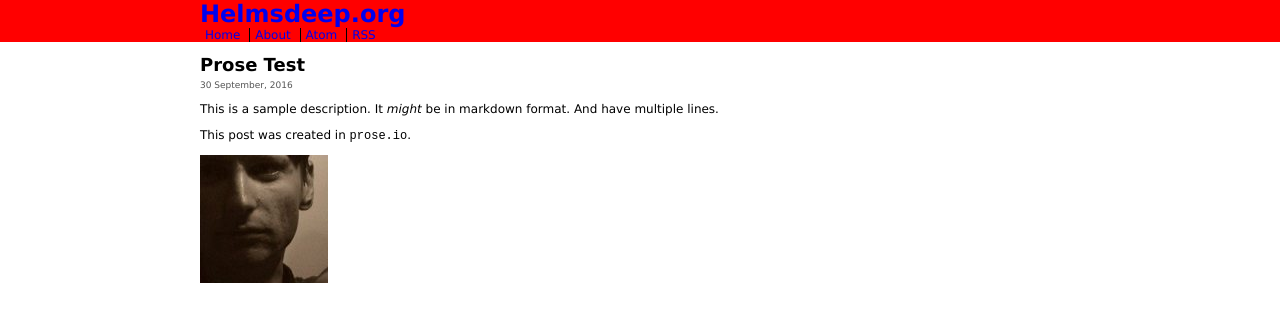
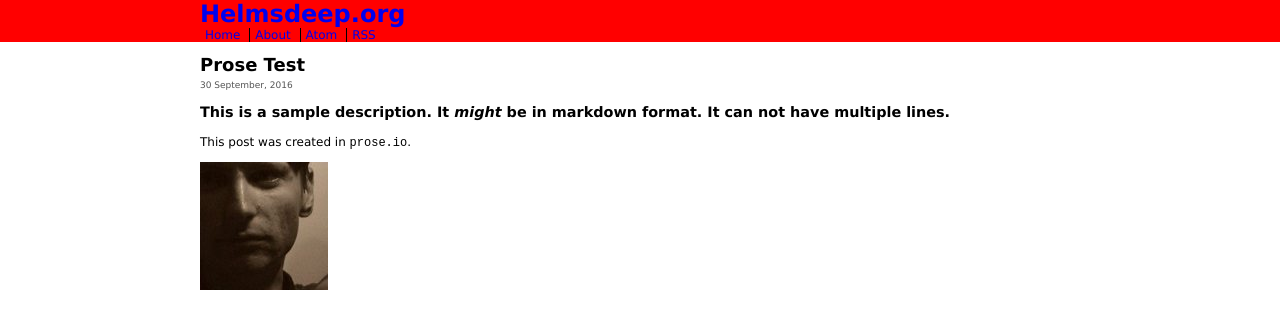
Before and after one commit to nathanholyoak/helmsdeep.github.io, a Jekyll site: the page built from _posts/2016-09-30-prose-test.md, in a window 1280 px wide. Shown: the top 329 px of the page. Built offline with Jekyll 4.4.1, drawn with Linux system fonts in a browser that asks for light colours.

Commit message:
Further experimentation

```diff
--- /dev/null
+++ b/_authors/craig.html
@@ -0,0 +1,6 @@
+---
+author: craig
+name: Craig Holyoak
+---
+
+this is craig
--- /dev/null
+++ b/_authors/nathan.html
@@ -0,0 +1,6 @@
+---
+author: nathan
+name: Nathan Holyoak
+---
+
+this is nathan
--- a/_config.yml
+++ b/_config.yml
@@ -9,7 +9,9 @@
 exclude: [vendor, 'Gemfile*']
 gems: [jekyll-paginate, jekyll-feed]
 paginate: 2
-#paginate_path: "/page:num"
+collections:
+  authors:
+    output: true
 defaults:
   -
     scope:
@@ -17,6 +19,12 @@
       type: 'posts'
     values:
       layout: 'post'
+  -
+    scope:
+      path: ''
+      type: 'authors'
+    values:
+      layout: 'author'
 prose:
   rooturl: '_posts'
   siteurl: 'https://helmsdeep.github.io/'
@@ -42,14 +50,14 @@
         field:
           element: 'select'
           label: 'Author'
-          options:
-            - name: None
-              value:
-            - name: Craig Holoak
-              value: craig
-            - name: Nathan Holoak
-              value: nathan
-      - name: 'description'
+          options: 'https://helmsdeep.github.io/authors.jsonp'
+#            - name: None
+#              value:
+#            - name: Craig Holoak
+#              value: craig
+#            - name: Nathan Holoak
+#              value: nathan
+      - name: 'excerpt'
         field:
           element: 'textarea'
           label: 'Description'
--- a/_layouts/post.html
+++ b/_layouts/post.html
@@ -7,7 +7,9 @@
     <h1 itemprop="name headline">{{ page.title }}</h1>
 
     <p class="byline"><time itemprop="datePublished">{{ page.date | date: "%d %B, %Y" }}</time>
-    {% if page.author %}by <span itemprop="author" itemscope itemtype="http://schema.org/Person"><span itemprop="name">{{ site.data.authors[page.author].name | default: page.author }}</span></span>{% endif %}
+    {% if page.author %}{% assign author_data = site.authors | where:"author", page.author %}{% assign author = author_data | first %}
+    by <span itemprop="author" itemscope itemtype="http://schema.org/Person"><a href="{{ author.url | prepend: site.baseurl }}" itemprop="name">{{ author.name | default: page.author }}</a></span>
+    {% endif %}
     </p>
 
     {% if page.tags.size > 0 %}
@@ -19,11 +21,11 @@
     {% endif %}
   </header>
 
-  {% if page.description %}
+  {% if page.excerpt %}{% unless page.content contains '<!--more-->' %}
   <div class="article-description" itemprop="description">
-    {{ page.description | markdownify }}
+    {{ page.excerpt | markdownify }}
   </div>
-  {% endif %}
+  {% endunless %}{% endif %}
 
   <div class="article-body" itemprop="articleBody">
     {{ page.content }}
--- a/_posts/2016-09-29-welcome-to-jekyll.markdown
+++ b/_posts/2016-09-29-welcome-to-jekyll.markdown
@@ -9,6 +9,8 @@
 You’ll find this post in your `_posts` directory. Go ahead and edit it and re-build the site to see your changes. You can rebuild the site in many different ways, but the most common way is to run `jekyll serve`, which launches a web server and auto-regenerates your site when a file is updated.
 
 To add new posts, simply add a file in the `_posts` directory that follows the convention `YYYY-MM-DD-name-of-post.ext` and includes the necessary front matter. Take a look at the source for this post to get an idea about how it works.
+
+<!--more-->
 
 Jekyll also offers powerful support for code snippets:
 
--- a/_posts/2016-09-30-prose-test.md
+++ b/_posts/2016-09-30-prose-test.md
@@ -1,8 +1,8 @@
 ---
 published: true
 title: Prose Test
-description: >-
-  This is a sample description. It _might_ be in markdown format. And have
+excerpt: >-
+  This is a sample description. It _might_ be in markdown format. It can **not** have
   multiple lines.
 ---
 This post was created in `prose.io`.
--- a/css/default.scss
+++ b/css/default.scss
@@ -102,8 +102,13 @@
     display: inline;
 }
 
-article > article-description {
-    background: rgb(128,128,128);
+article > .article-description {
+    font-weight: bold;
+    font-size: 120%;
+}
+
+article > p:first-child {
+    background: yellow;
 }
 
 body > footer {
--- a/index.html
+++ b/index.html
@@ -9,8 +9,10 @@
       <header>
         <h1><a href="{{ post.url | prepend: site.baseurl }}">{{ post.title | escape }}</a></h1>
 
-        <p class="byline"><time>{{ post.date | date: "%d %B, %Y" }}</time>
-        {% if post.author %}by {{ site.data.authors[post.author].name | default: post.author }}{% endif %}
+        <p class="byline"><time itemprop="datePublished">{{ post.date | date: "%d %B, %Y" }}</time>
+        {% if post.author %}{% assign author_data = site.authors | where:"author", post.author %}{% assign author = author_data | first %}
+        by <span itemprop="author" itemscope itemtype="http://schema.org/Person"><a href="{{ author.url | prepend: site.baseurl }}" itemprop="name">{{ author.name | default: post.author }}</a></span>
+        {% endif %}
         </p>
 
         {% if post.tags.size > 0 %}
```
Also changed, not shown: _layouts/author.html (added, +8 -0 lines), 1 other file.
